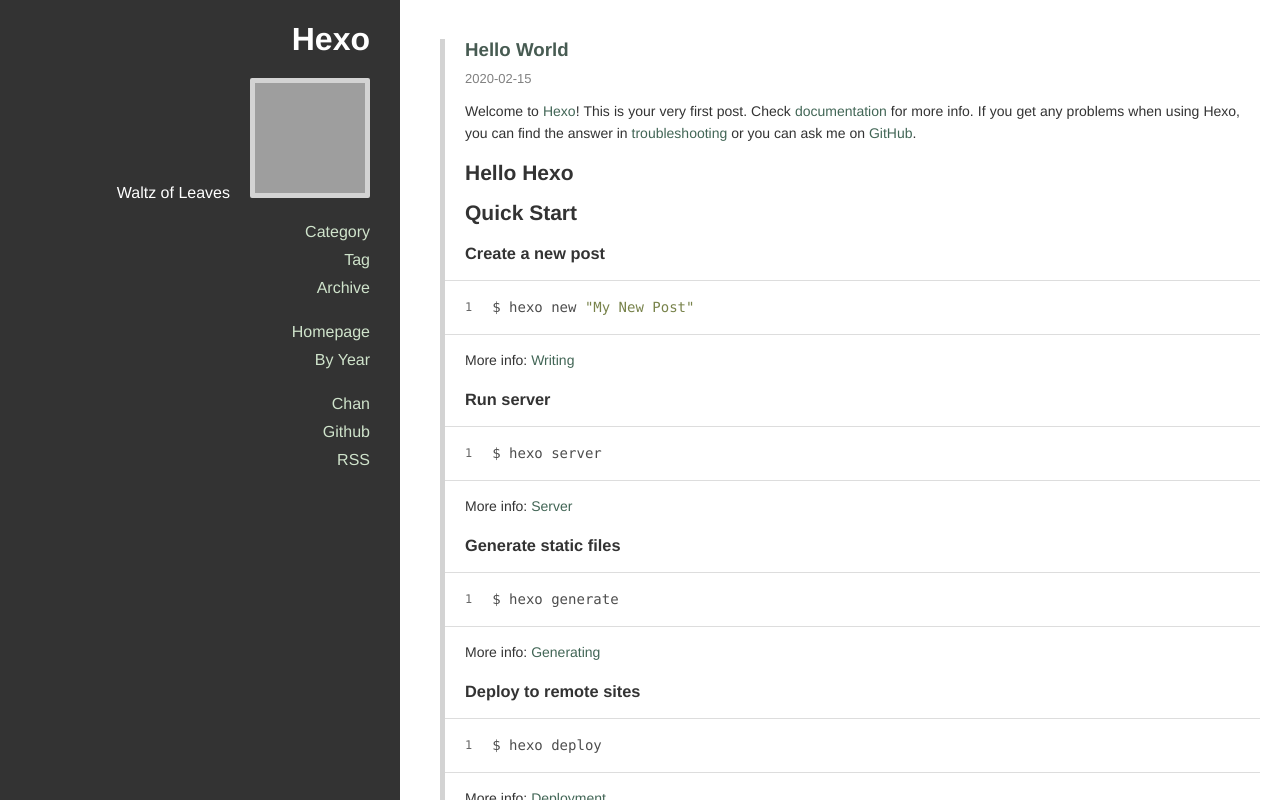
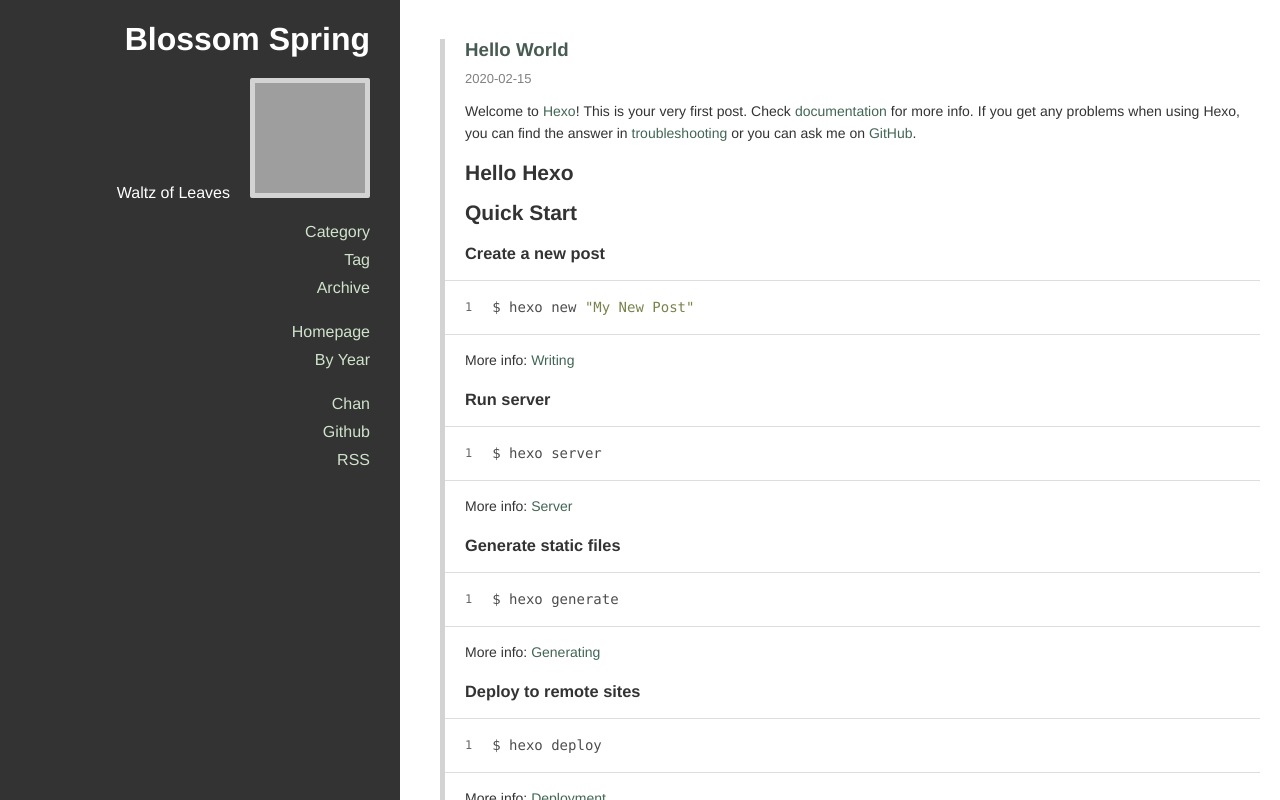
Before and after one commit to WaltzofLeave/WaltzofLeave.github.io, a plain HTML site: page index.html in a window 1280 px wide. Drawn offline with nearby package versions, Linux system fonts and the light colour scheme; grey boxes are pictures that could not be loaded.

Commit message:
Site updated: 2020-02-15 14:55:48

```diff
--- a/index.html
+++ b/index.html
@@ -8,20 +8,20 @@
 
 <title>
 
-    Hexo
+    Blossom Spring
 
 </title>
 
 <meta property="og:type" content="website">
-<meta property="og:title" content="Hexo">
+<meta property="og:title" content="Blossom Spring">
 <meta property="og:url" content="http://waltzofleave.github.io/index.html">
-<meta property="og:site_name" content="Hexo">
+<meta property="og:site_name" content="Blossom Spring">
 <meta property="og:locale" content="en_US">
 <meta property="article:author" content="Waltz of Leaves">
 <meta name="twitter:card" content="summary">
 
 
-  <link rel="alternative" href="/atom.xml" title="Hexo" type="application/atom+xml">
+  <link rel="alternative" href="/atom.xml" title="Blossom Spring" type="application/atom+xml">
 
 
 
@@ -52,13 +52,13 @@
     <span class="icon-bar"></span>
     <span class="icon-bar"></span>
   </button>
-  <a class="title" href="/">Hexo</a>
+  <a class="title" href="/">Blossom Spring</a>
 </div>
 
   <div class="main-container">
     <div class="sidebar">
   <div class="header">
-    <h1 class="title"><a href="/">Hexo</a></h1>
+    <h1 class="title"><a href="/">Blossom Spring</a></h1>
 
     <div class="info">
       <div class="content">
@@ -207,7 +207,7 @@
 
           <div class="main-footer">
 
-    © 2020 Hexo - Powered by <a href="http://hexo.io" target="_blank">Hexo</a> - Theme <a href="https://github.com/denjones/hexo-theme-chan" target="_blank">Chan</a>
+    © 2020 Blossom Spring - Powered by <a href="http://hexo.io" target="_blank">Hexo</a> - Theme <a href="https://github.com/denjones/hexo-theme-chan" target="_blank">Chan</a>
 
 </div>
 
```
Also changed, not shown: 2020/02/15/hello-world/index.html (+5 -5 lines), archives/2020/02/index.html (+6 -6 lines), archives/2020/index.html (+6 -6 lines), archives/index.html (+6 -6 lines).
